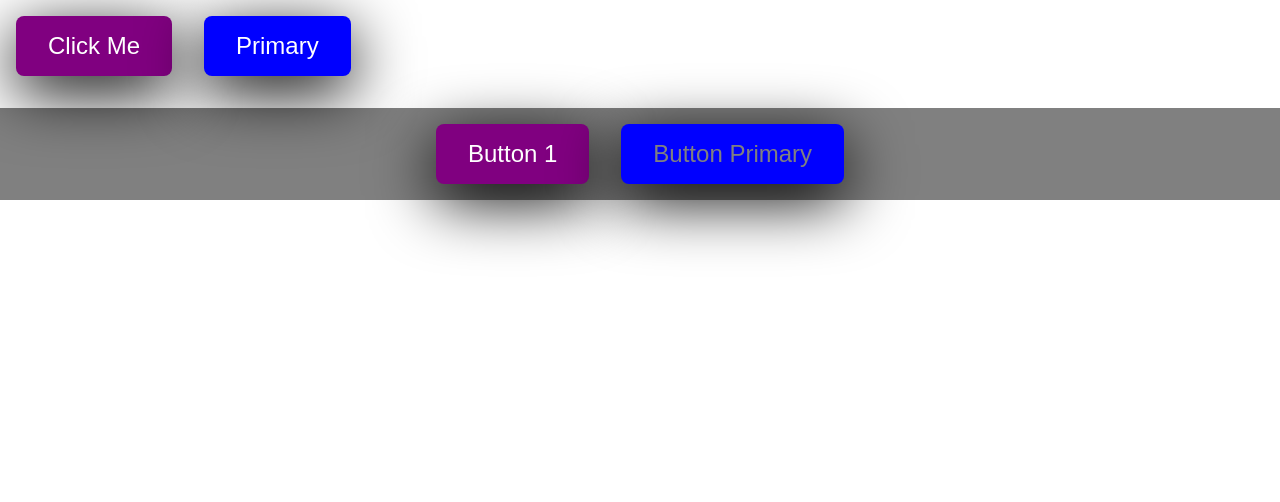
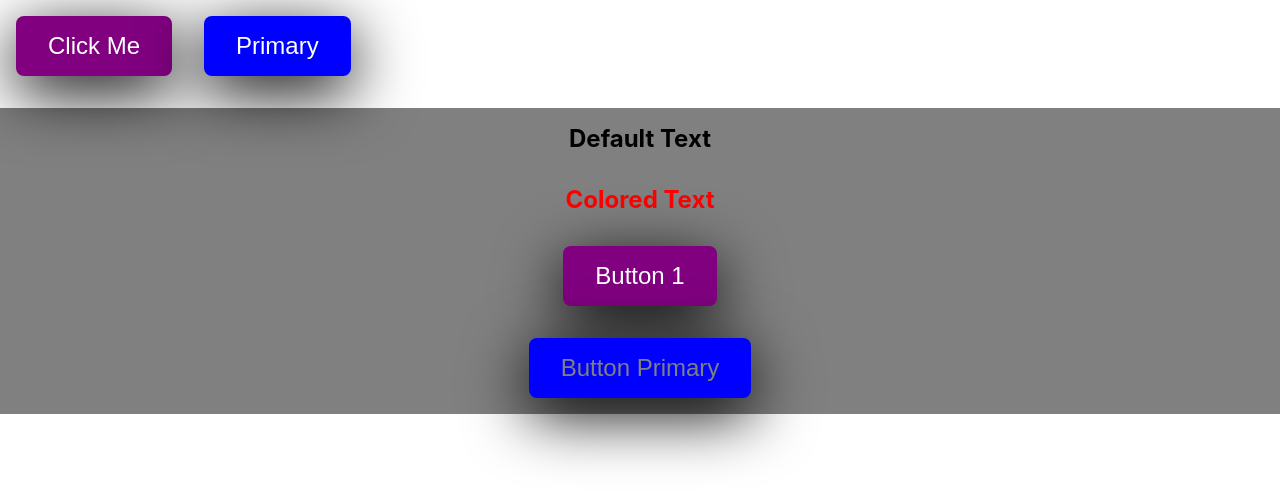
Before and after one commit to gurhanalan/React-Study-Notes-2-Styled-Comps, a React (Create React App) app: page / in a window 1280 px wide. Shown: the top 502 px of the page. Built offline with nearby package versions, Linux system fonts and the light colour scheme.

Commit message:
Add header

```diff
--- /dev/null
+++ b/src/components/styled-comp/header/HeaderText.jsx
@@ -0,0 +1,7 @@
+import styled from "styled-components";
+
+export default styled.h1`
+    color: ${(props) => (props.headerColor ? props.headerColor : "black")};
+    font-size: 1.5rem;
+    margin: 1rem;
+`;
--- a/src/components/styled-comp/index.jsx
+++ b/src/components/styled-comp/index.jsx
@@ -1,10 +1,13 @@
 import React from "react";
 import { Button } from "./button/Button.styles";
+import HeaderText from "./header/HeaderText";
 import Wrapper from "./wrapper/Wrapper";
 
 function StyledComponents() {
     return (
-        <Wrapper row>
+        <Wrapper>
+            <HeaderText> Default Text </HeaderText>
+            <HeaderText headerColor="red"> Colored Text </HeaderText>
             <Button>Button 1</Button>
             <Button primary textColor={"grey"}>
                 Button Primary
```
